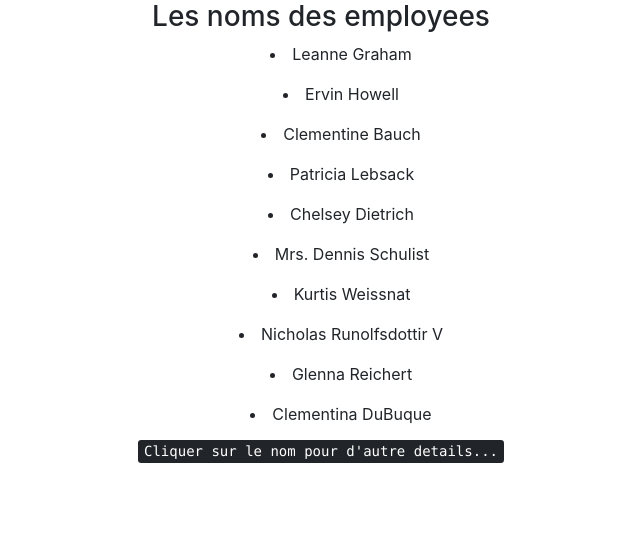
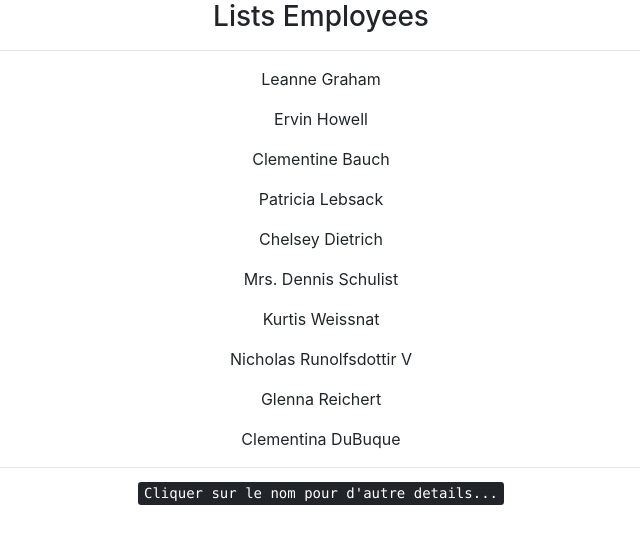
Before and after one commit to SalaHmT/ng-Project, an Angular app: page / in a window 1280 px wide. Shown: the top 544 px of the page, without its empty margins (319-959 px from the left). Built offline with nearby package versions, Linux system fonts and the light colour scheme.

Commit message:
not-important

```diff
--- a/src/app/employee/employee.component.html
+++ b/src/app/employee/employee.component.html
@@ -1,12 +1,14 @@
 <div style="list-style-position: inside ;text-align: center; ">
-  <h3>Les noms des employees</h3>
+  <h3>Lists Employees</h3>
+  <hr />
   <div class="container">
-    <ul *ngFor="let i of listEmp" (click)="onclick(i)">
+    <ul class="list-unstyled" *ngFor="let i of listEmp" (click)="onclick(i)">
       <li style="align-content: center; cursor: pointer; ">
         {{ i.name }}
       </li>
     </ul>
   </div>
+  <hr />
   <h6 class="text-center">
     <kbd>Cliquer sur le nom pour d'autre details...</kbd>
   </h6>
```
